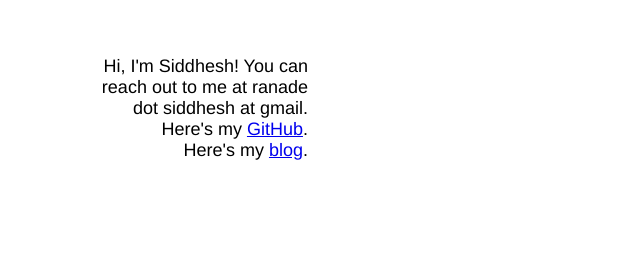
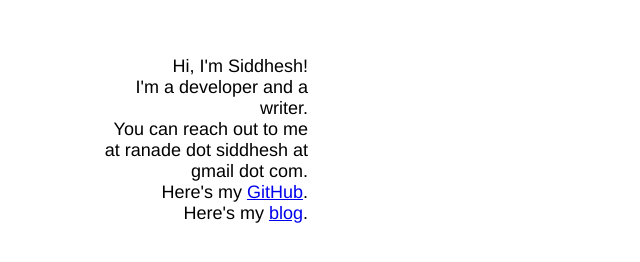
Before and after one commit to siddheshranade/personal-website, a plain HTML site: page index.html in a window 1280 px wide. Shown: the whole page, without its empty margins (0-640 px from the left). Drawn offline with Linux system fonts and the light colour scheme.

Commit message:
Update index.html

```diff
--- a/index.html
+++ b/index.html
@@ -8,7 +8,9 @@
     <body>
       <div id='menu'>
         <ul>
-          <li>Hi, I'm Siddhesh! You can reach out to me at ranade dot siddhesh at gmail.</li>
+          <li>Hi, I'm Siddhesh! </li>
+          <li>I'm a developer and a writer.</li>
+          <li>You can reach out to me at ranade dot siddhesh at gmail dot com.</li>
           <li>Here's my <a href="https://github.com/siddheshranade">GitHub</a>.</li>
           <li>Here's my <a href="https://siddhesh.substack.com">blog</a>.</li>
         </ul>
```
